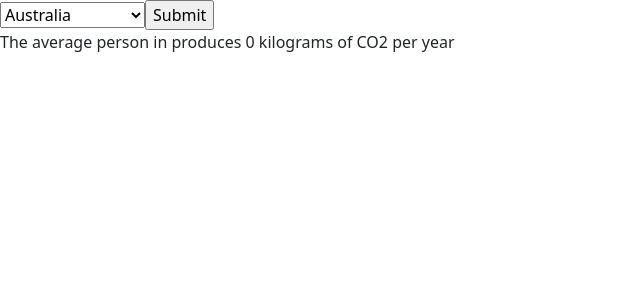
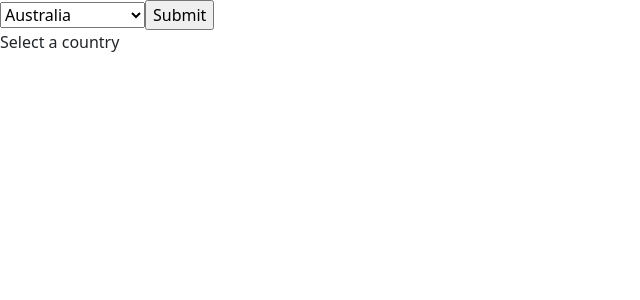
Before and after one commit to Ryocon/offset-simulator, a React (Create React App) app in the folder client/: page / in a window 1280 px wide. Shown: the top 300 px of the page, without its empty margins (0-640 px from the left). Built offline with nearby package versions, Linux system fonts and the light colour scheme; the HTML template or start-up script is replaced by a standard one.

Commit message:
component coditionally renders on submit

```diff
--- a/client/src/components/Tag.js
+++ b/client/src/components/Tag.js
@@ -11,12 +11,18 @@ const Tag = (props) => {
     console.log(props)
 
 
+    if (props.country === undefined) {
+        return <p>Select a country</p>
+    } else {
+        return (
+            <div>
+                The average person in {props.country} produces {props.carbon} kilograms of CO2 per year
+            </div>
+        )
+    }
 
-    return (
-        <div>
-            The average person in {props.country} produces {props.carbon} kilograms of CO2 per year
-        </div>
-    )
+
+
 
 
 
```
